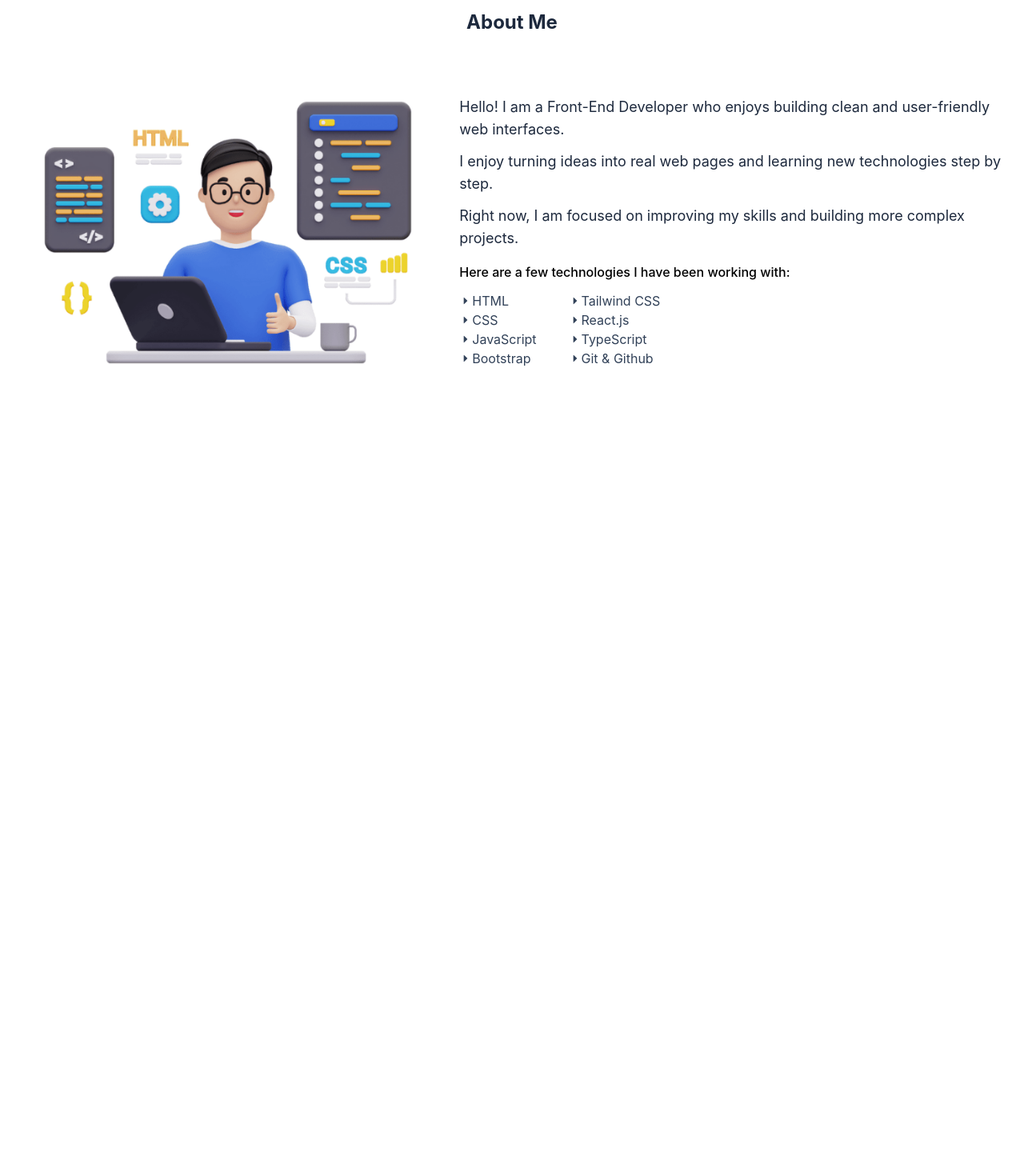
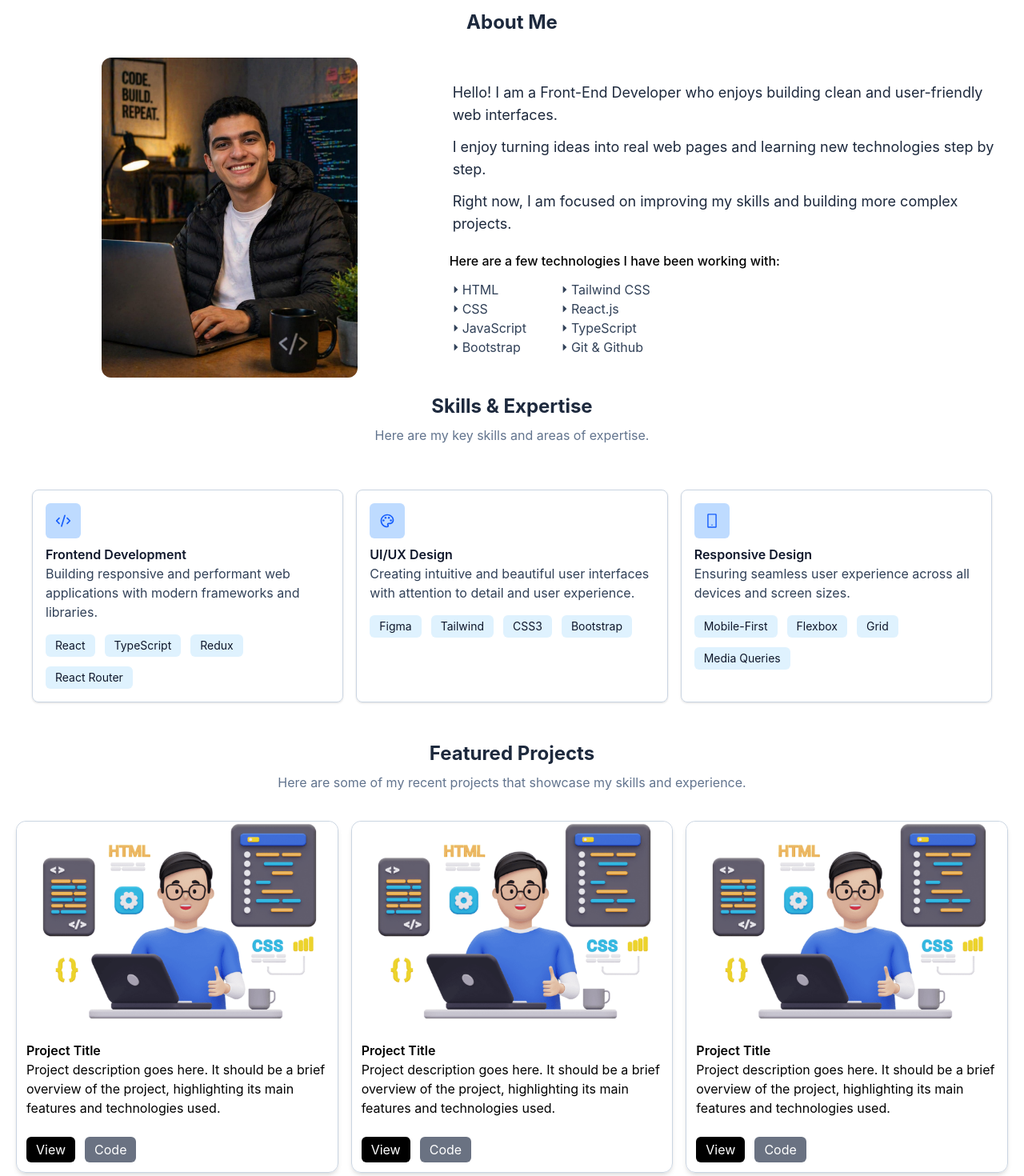
Before and after one commit to Mohamed-eslam10/My-Portfolio, a React (Vite) app: page / in a window 1280 px wide. Shown: the part 780-2250 px from the top of the page at 80% size. Before the commit the page ends 1301 px from the top, so only its background shows below. Built offline with nearby package versions, Linux system fonts and the light colour scheme.

Commit message:
skills section and projects section is created

```diff
--- a/src/About.tsx
+++ b/src/About.tsx
@@ -1,15 +1,14 @@
-
-import frontPerson from './assets/front-person.png'
+import me from './assets/me.jpeg';
 import { GoTriangleRight } from "react-icons/go";
-import {motion} from 'framer-motion'
+import { motion } from 'framer-motion'
 export default function About() {
 
     return (
-        <div id='about' className='scroll-smooth'>
+        <div id='about' className='scroll-mt-20 '>
             <h1 className="text-center text-slate-800 text-2xl font-bold mt-2">About Me</h1>
-            <div className='flex flex-col md:flex-row items-center gap-6 mt-4 p-3'>
-                <div>
-                    <img src={frontPerson} alt="Profile Picture" />
+            <div className='flex flex-col md:flex-row items-center  mt-4 p-3'>
+                <div className="w-full md:w-1/2 flex justify-center">
+                    <img src={me} alt="Profile Picture" className="max-w-xs rounded-xl" />
                 </div>
                 <motion.div
                     initial={{ opacity: 0, y: 30 }}
@@ -17,7 +16,7 @@ export default function About() {
                     viewport={{ once: true, amount: 0.2 }}
                     transition={{ duration: 0.9 }}
                 >
-                    <div className='text-slate-800 text-lg flex flex-col gap-3 mb-4'>
+                    <div className='text-slate-800 text-lg flex flex-col gap-3 mb-4  p-3  sm:p-1 '>
                         <p>Hello! I am a Front-End Developer who enjoys building clean and user-friendly web interfaces.</p>
                         <p>I enjoy turning ideas into real web pages and learning new technologies step by step.</p>
                         <p>Right now, I am focused on improving my skills and building more complex projects.</p>
@@ -25,7 +24,7 @@ export default function About() {
                     </div>
                     <div>
                         <h3 className='font-medium'>Here are a few technologies I have been working with:</h3>
-                        <div className="flex gap-10 mt-3">
+                        <div className="flex gap-10 mt-3 p-3 sm:p-0">
                             <ul className="text-slate-700">
                                 <li className='flex items-center'><GoTriangleRight />HTML</li>
 
--- a/src/App.tsx
+++ b/src/App.tsx
@@ -1,6 +1,8 @@
 import Navbar from "./Navbar";
 import Me from "./Me";
 import About from "./About";
+import Skills from "./Skills";
+import Projects from "./Projects";
 export default function App() {
   return (
 
@@ -8,6 +10,8 @@ export default function App() {
       <Navbar/>
       <Me/>
       <About/>
+      <Skills/>
+      <Projects/>
     </div>
   )
 }
--- a/src/Me.tsx
+++ b/src/Me.tsx
@@ -18,14 +18,14 @@ export default function Me() {
 
     }, [])
     return (
-        <div className=" min-h-[91vh] flex flex-col justify-center items-center gap-4">
+        <div id="home" className=" min-h-[91vh] flex flex-col justify-center items-center gap-4">
             <h1 className="text-center text-base sm:text-2xl  sm:mb-2">Hi, I'm <span className="text-blue-600 font-semibold border-r-2 pr-1 animate-pr-1">{name}</span></h1>
             <p className="text-slate-600  text-center font-medium">Frontend Developer</p>
             <p className="text-slate-500 text-center p-2 w-full sm:w-[85%] md:w-[70%] lg:w-[60%] mx-auto text-sm sm:text-base">I transform designs into interactive high-performance web experiences,
                 turn ideas into elegant and responsive user interfaces,passionate about clean code and seamless user experiences.
             </p>
             <div className="flex flex-col sm:flex-row gap-4 mb-2">
-                <button className="bg-blue-600 cursor-pointer text-white h-10 px-4  text-xs sm:text-base sm:px-2 rounded-md hover:bg-blue-700">View My Work</button>
+                <button className="bg-blue-600 cursor-pointer text-white h-10 px-4  text-xs sm:text-base sm:px-2 rounded-md hover:bg-blue-700"><a href="#projects">View My Work</a></button>
                 <button className="border cursor-pointer border-blue-600 text-blue-600  h-10 px-4  text-xs sm:text-base sm:px-2 rounded-md hover:bg-blue-100">Get In Touch</button>
             </div>
             <div className="flex gap-4">
--- a/src/Navbar.tsx
+++ b/src/Navbar.tsx
@@ -5,8 +5,8 @@ export default function Navbar() {
 
     const list: string[] = ['Home', 'About', 'Skills', 'Projects', 'Contact']
     return (
-        <div>
-            <nav className="flex sticky top-0 justify-between items-center p-3 sm:mx-3 ">
+        <div className=" sticky top-0 z-10">
+            <nav className="flex shadow bg-white/30 backdrop-blur justify-between items-center p-3 sm:px-4">
                 <div>
                     <h1 className='text-2xl text-blue-600 font-bold'>ME</h1>
                 </div>
--- /dev/null
+++ b/src/ProjectComing.tsx
@@ -0,0 +1,8 @@
+
+export default function ProjectComing() {
+  return (
+    <div className="border bg-slate-500 rounded-xl h-[450px] ">
+        <h1 className="text-center text-white text-2xl font-bold p-5">Projects Coming Soon...</h1>
+    </div>
+  )
+}
--- /dev/null
+++ b/src/ProjectComp.tsx
@@ -0,0 +1,17 @@
+import frontend from './assets/front-person.png';
+export default function ProjectComp() {
+    return (
+        <div className="border border-slate-300 rounded-xl  shadow-md hover:shadow-lg transition-all duration-300 hover:-translate-y-1 cursor-pointer">
+            <img src={frontend} alt="Project" className=' w-full max-h-xs max-h-[250px] object-cover  rounded-t-xl' />
+            <div className="p-3 mt-3">
+                <h2 className='font-semibold'>Project Title</h2>
+                <p>Project description goes here. It should be a brief overview of the project, highlighting its main features and technologies used.</p>
+
+            </div>
+            <div className="flex gap-3 p-3">
+                <a href="#" className="text-white bg-black hover:underline py-1 px-3 rounded-md">View</a>
+                <a href="#" className="text-white bg-gray-500 hover:underline py-1 px-3 rounded-md"> Code</a>
+            </div>
+        </div>
+    )
+}
--- /dev/null
+++ b/src/Projects.tsx
@@ -0,0 +1,20 @@
+import ProjectComp from "./ProjectComp";
+import ProjectComing from "./ProjectComing";
+export default function Projects() {
+  return (
+    <div>
+        <div  id="projects" className="mb-4 scroll-mt-20">
+        <h1 className="text-center text-slate-800 text-2xl font-bold mt-2">Featured Projects</h1>
+        <p className="text-center text-slate-500 text-base mt-2">Here are some of my recent projects that showcase my skills and experience.</p>
+        </div>
+        <div className="grid grid-cols-1 md:grid-cols-2 lg:grid-cols-3 p-5 flex-wrap gap-4">
+        <ProjectComp/>
+        <ProjectComp/>
+        <ProjectComp/>
+        <ProjectComing/>
+
+
+        </div>
+    </div>
+  )
+}
--- /dev/null
+++ b/src/SkillComp.tsx
@@ -0,0 +1,29 @@
+import { LuCodeXml } from "react-icons/lu";
+
+export default function SkillComp({ logo, title, description, items }: { logo: React.ReactNode, title: string, description: string, items: string[] }) {
+    return (
+        <div className=" border border-slate-300 flex flex-col  gap-2 p-4 rounded-lg  shadow-sm hover:shadow-lg transition-all duration-300 hover:-translate-y-1 cursor-pointer">
+            <h1 className="bg-blue-200 text-blue-600  w-11 h-11 flex justify-center items-center text-2xl p-3 rounded-md">
+                {logo}
+
+            </h1>
+            <div>
+                <p className="text-slate-900 font-semibold">{title}</p>
+                <p className="text-slate-700 mb-2">{description}</p>
+
+            </div>
+            <div>
+                <div className="flex gap-3 flex-wrap">
+                    {items?.map((item) =>
+                        <div key={item} className="bg-sky-100 text-slate-900 px-3 py-1 text-sm rounded-md">
+                            {item}
+                        </div>
+                    )}
+
+
+                </div>
+            </div>
+
+        </div>
+    )
+}
--- /dev/null
+++ b/src/Skills.tsx
@@ -0,0 +1,21 @@
+import { LuCodeXml } from "react-icons/lu";
+import SkillComp from "./SkillComp";
+import { MdOutlineColorLens } from "react-icons/md";
+import { AiOutlineMobile } from "react-icons/ai";
+
+export default function Skills() {
+  return (
+    <div id="skills" className="scroll-mt-20">
+      <header>
+        <h1 className="text-center text-slate-800 text-2xl font-bold mt-2">Skills & Expertise</h1>
+        <p className="text-center text-slate-500 text-base mt-2">Here are my key skills and areas of expertise.</p>
+      </header>
+      <div  className="grid grid-cols-1  md:grid-cols-3 md:p-10 gap-4 mt-4 p-5 flex-wrap">
+        <SkillComp logo={<LuCodeXml />} title="Frontend Development" description="Building responsive and performant web applications with modern frameworks and libraries." items={["React", "TypeScript", "Redux", "React Router"]} />
+        <SkillComp logo={<MdOutlineColorLens />} title="UI/UX Design" description="Creating intuitive and beautiful user interfaces with attention to detail and user experience." items={["Figma", "Tailwind", "CSS3","Bootstrap"]} />
+        <SkillComp logo={<AiOutlineMobile />} title="Responsive Design" description="Ensuring seamless user experience across all devices and screen sizes." items={["Mobile-First", "Flexbox", "Grid", "Media Queries"]} />
+      </div>
+
+    </div>
+  )
+}
```
Also changed, not shown: src/assets/me.jpeg (added).
